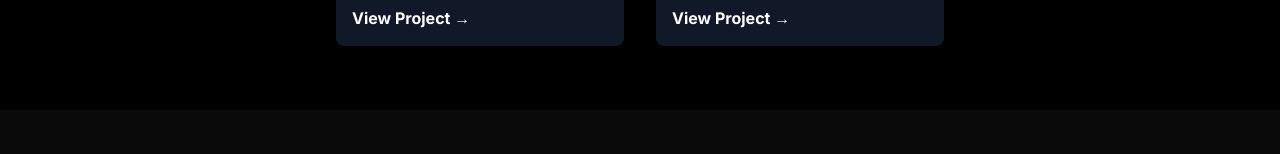
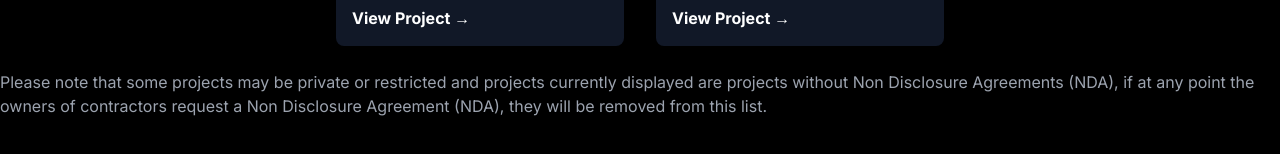
Before and after one commit to jneralrex/portfolio, a React (Vite) app: page /projects in a window 1280 px wide. Shown: the part 748-902 px from the top of the page. Before the commit the page ends 858 px from the top, so only its background shows below. Built offline with nearby package versions, Linux system fonts and the light colour scheme.

Commit message:
Updating

```diff
--- a/src/components/Projects.jsx
+++ b/src/components/Projects.jsx
@@ -89,6 +89,8 @@ const Projects = () => {
           </motion.div>
         ))}
       </div>
+
+      <p className="mt-6 text-gray-400">Please note that some projects may be private or restricted and projects currently displayed are projects without Non Disclosure Agreements (NDA), if at any point the owners of contractors request a Non Disclosure Agreement (NDA), they will be removed from this list.</p>
     </div>
   );
 };
```
